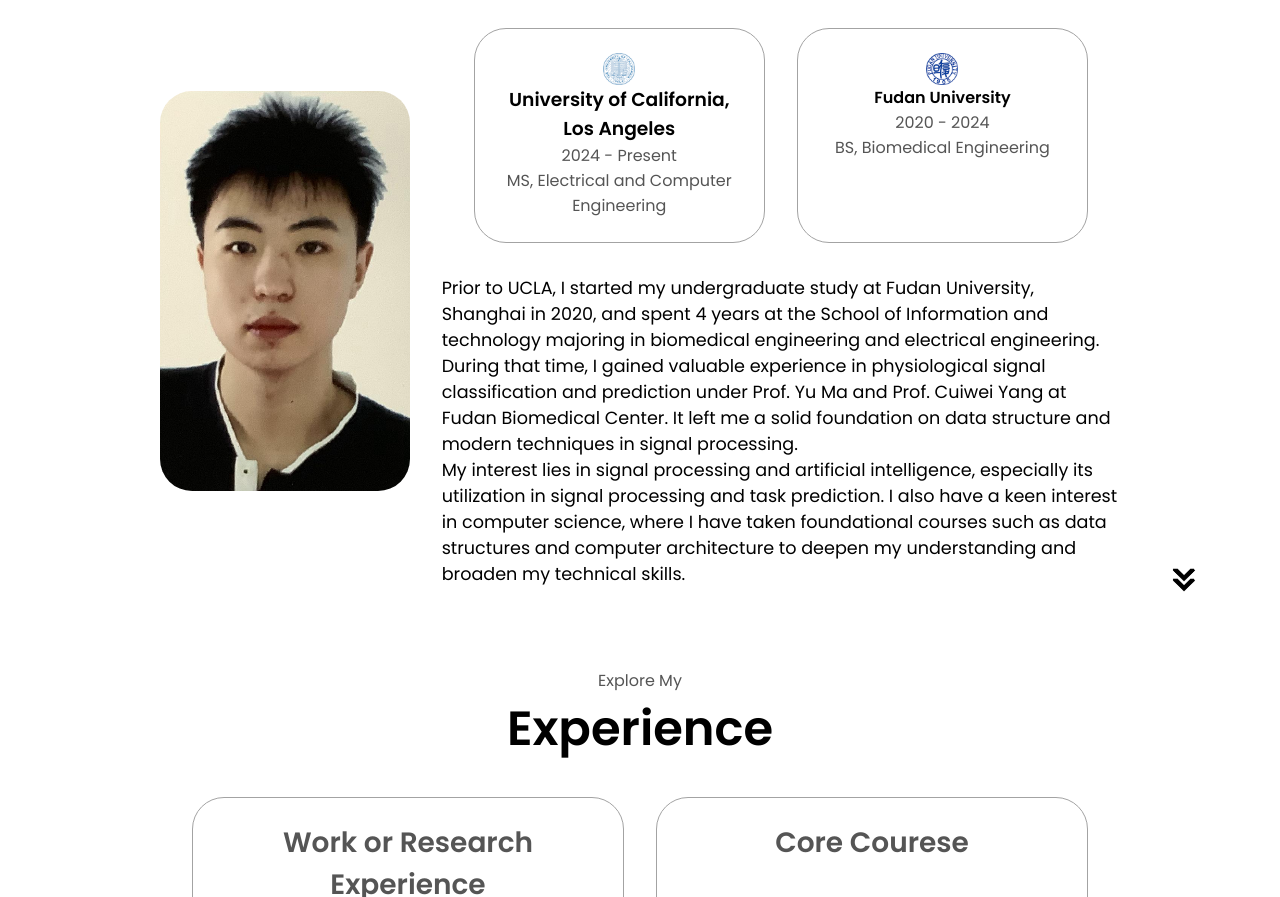
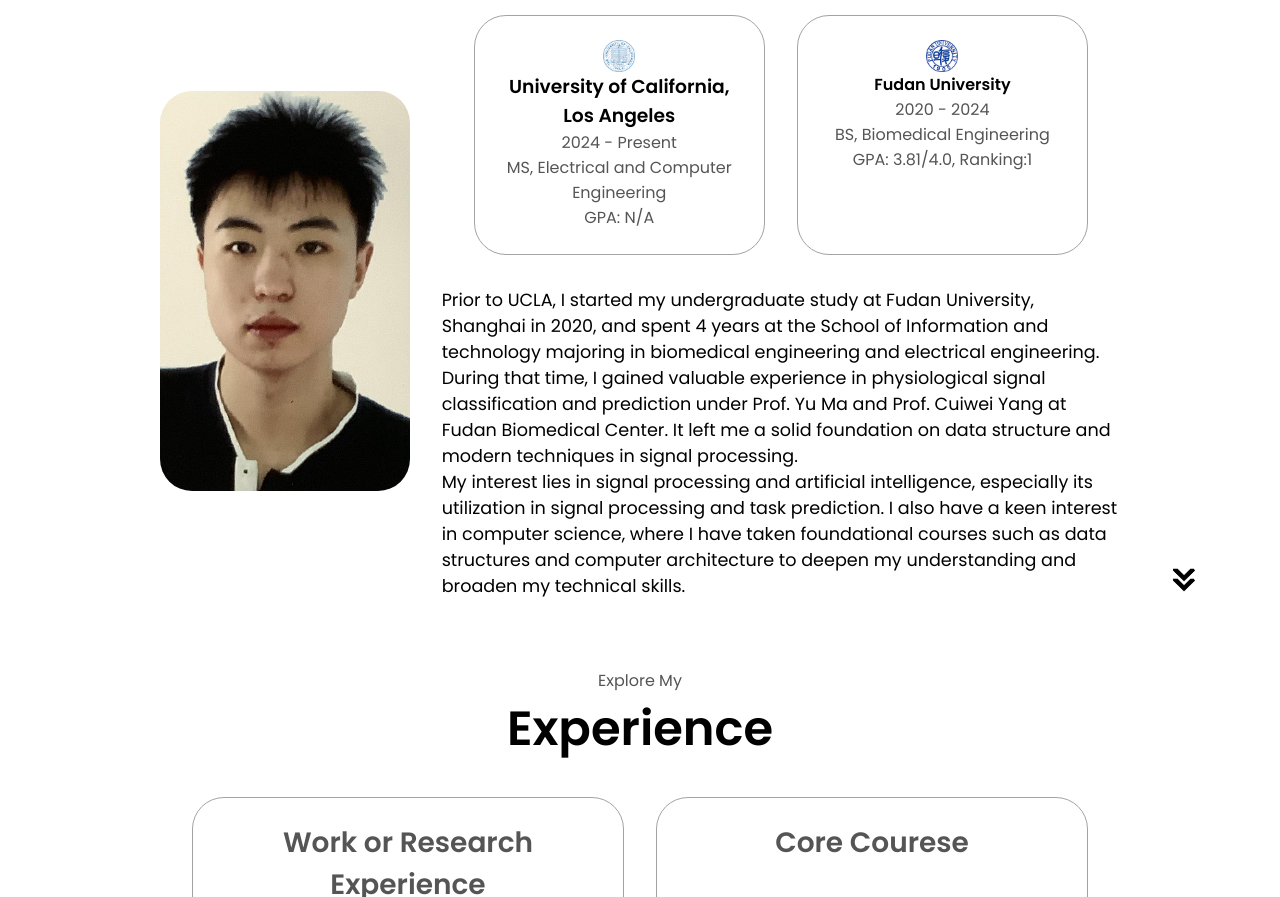
Before and after one commit to Rwigie/Rwigie.github.io, a plain HTML site: page index.html in a window 1280 px wide. Shown: the part 1028-1925 px from the top of the page. Drawn offline with Linux system fonts and the light colour scheme.

Commit message:
Update index.html

```diff
--- a/index.html
+++ b/index.html
@@ -95,7 +95,7 @@
                         class="icon"
                         />
                         <h3>University of California, Los Angeles</h3>
-                        <p>2024 - Present <br />MS, Electrical and Computer Engineering<p>
+                        <p>2024 - Present <br />MS, Electrical and Computer Engineering <br> GPA: N/A<p>
                     </div>
                     <div class="details-container">
                         <img
@@ -103,7 +103,7 @@
                         class="icon"
                         />
                         <h4>Fudan University</h2>
-                        <p>2020 - 2024 <br />BS, Biomedical Engineering<p>
+                        <p>2020 - 2024 <br />BS, Biomedical Engineering<br> GPA: 3.81/4.0, Ranking:1 </p>
                     </div>
                 </div>
                 <div class="text-container">
```
